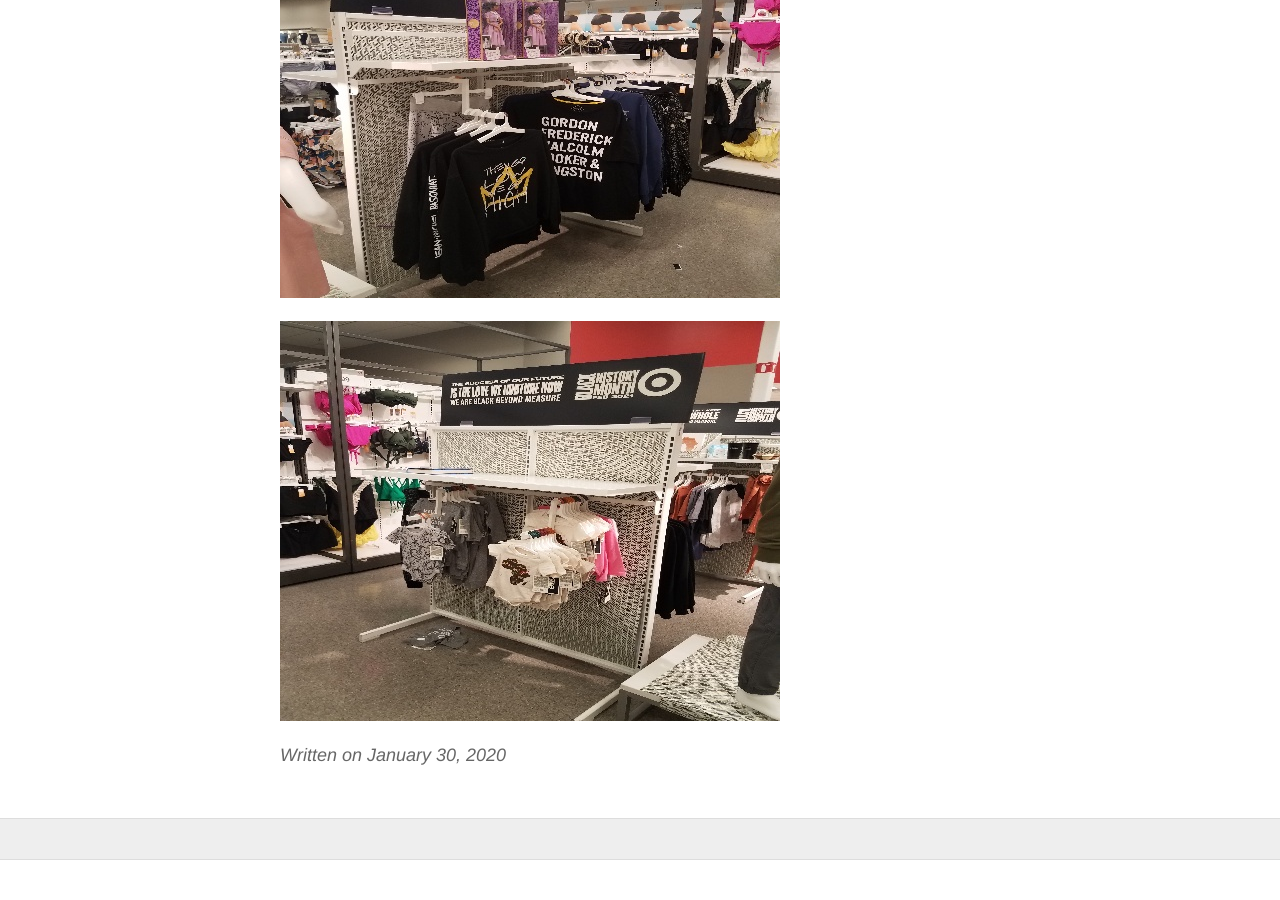
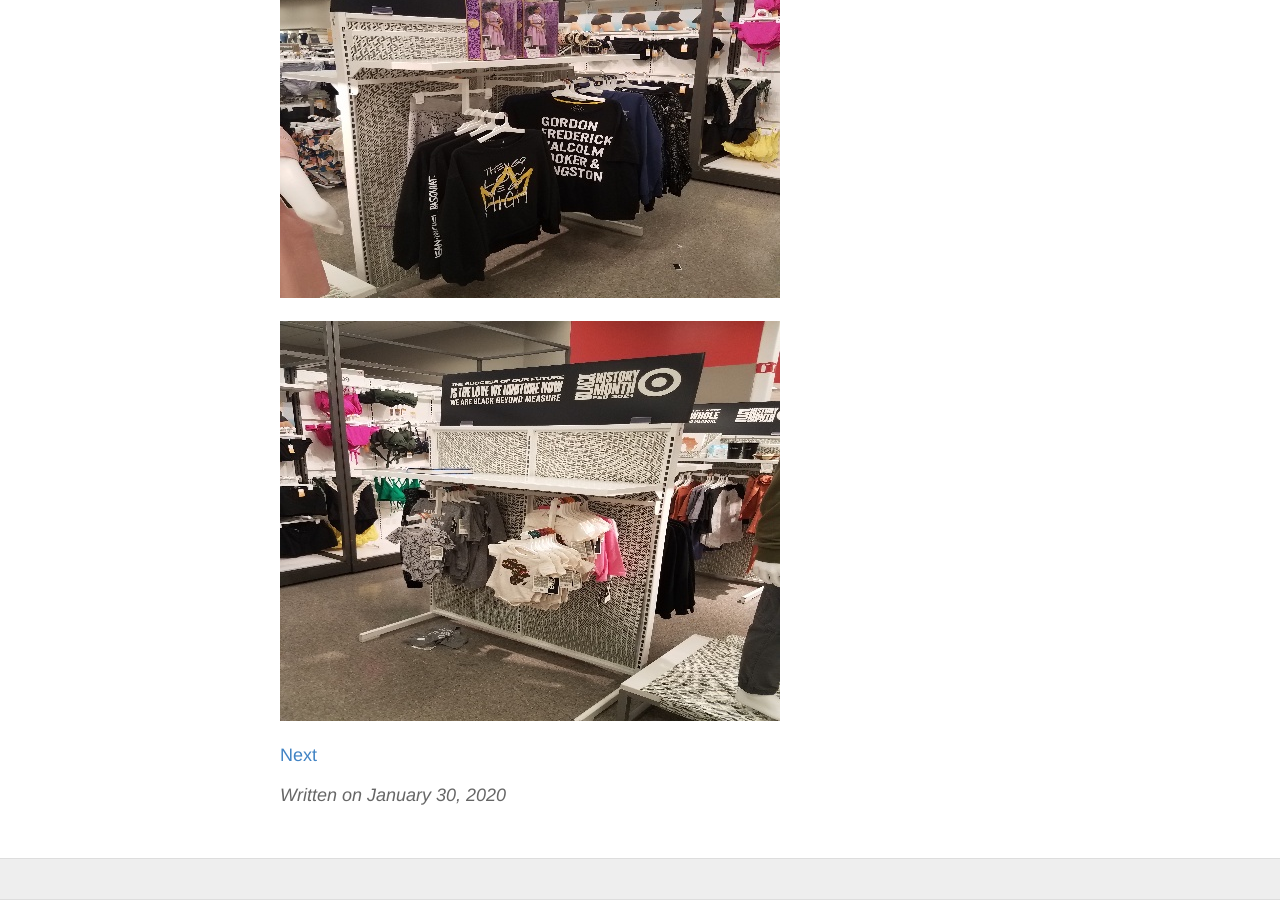
Before and after one commit to gbuk21/General, a Jekyll site: the page built from split1/_posts/2020-01-30-Target black history month merchandise pictues.md, in a window 1280 px wide and 900 px high, scrolled down 791 px. Built offline with Jekyll 4.4.1, drawn with Linux system fonts in a browser that asks for light colours; before the commit the page ends 1651 px from its top, so only the background shows below that.

Commit message:
Update 2020-01-30-Target black history month merchandise pictues.md

```diff
--- a/split1/_posts/2020-01-30-Target black history month merchandise pictues.md
+++ b/split1/_posts/2020-01-30-Target black history month merchandise pictues.md
@@ -10,3 +10,5 @@
 <img src="{{ site.baseurl }}/images/Target black history month merchandise 2.jpg" class="responsive" width="500" height="400" />
 
 <img src="{{ site.baseurl }}/images/Target black history month merchandise 3.jpg" class="responsive" width="500" height="400" />
+
+[Next]({{ site.baseurl }}{% link split1/_posts/2020-01-30-Target MIP arcade.md %})
```
